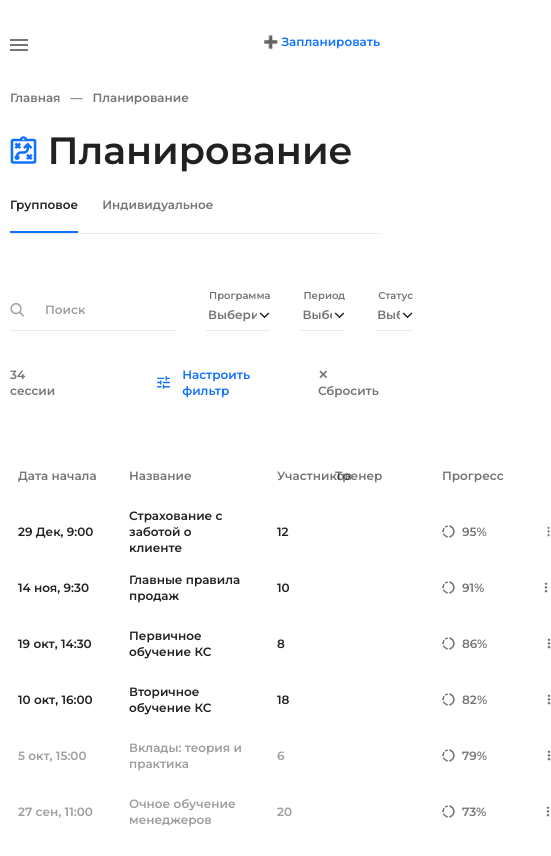
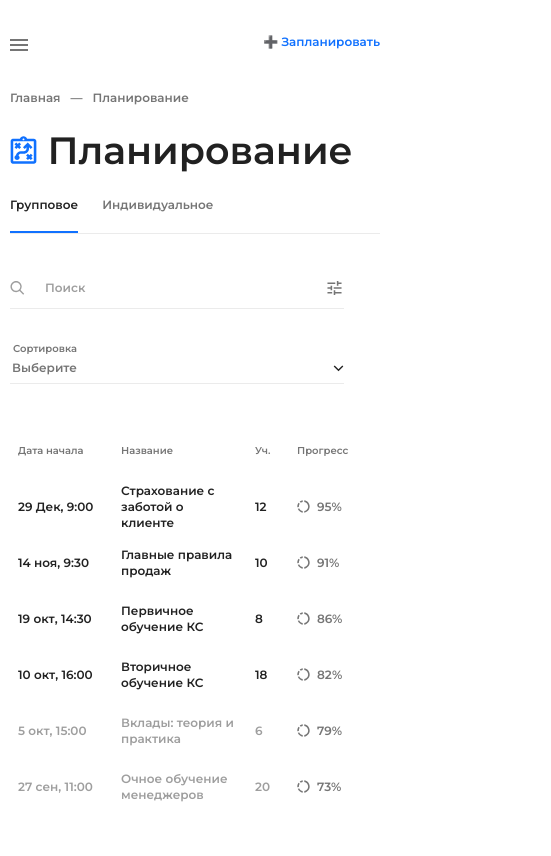
Before and after one commit to sashkaol/Planning, an Angular app in the folder my-app/: page / in a window 390 px wide. Shown: the whole page, 551 px wide, since content can reach past the window. Built offline with nearby package versions, Linux system fonts and the light colour scheme.

Commit message:
adaptive

```diff
--- a/my-app/src/app/app.component.html
+++ b/my-app/src/app/app.component.html
@@ -5,7 +5,7 @@
         <img src="../assets/menu.svg" alt="menu">
       </div>
       <div class="header__button" (click)="openAdd = true">
-        ➕ Запланировать
+        <span>➕ Запланировать</span>
       </div>
     </div>
     <div class="navbar">
--- a/my-app/src/app/app.component.scss
+++ b/my-app/src/app/app.component.scss
@@ -1,4 +1,4 @@
-@import '../styles.scss';
+@import "../styles.scss";
 
 * {
     margin: 0;
@@ -26,9 +26,10 @@
     justify-content: space-between;
     &__burger {
         height: 12px;
+        width: 18px;
     }
     &__button {
-        color: #1071FF;
+        color: #1071ff;
         font-family: $mainFont;
         font-weight: 600;
         font-size: 12px;
@@ -60,3 +61,35 @@
     width: 100%;
     margin: 0 auto;
 }
+@media screen and (max-width: 375px) {
+    .navbar {
+        display: none;
+    }
+    .header {
+        &__button {
+            span {
+                display: none;
+            }
+        }
+        &__burger {
+            display: flex;
+            width: 205px;
+            justify-content: space-between;
+            align-items: center;
+        }
+        &__burger::after {
+            content: "Обучение";
+            color: $active;
+            font-weight: bold;
+            font-size: 14px;
+            line-height: 18px;
+            font-family: $mainFont;
+        }
+        &__button::after {
+            content: url("../assets/plus.svg");
+        }
+        height: 12px;
+        margin-bottom: 24px;
+        margin-top: 35px;
+    }
+}
--- a/my-app/src/app/filters/filters.component.html
+++ b/my-app/src/app/filters/filters.component.html
@@ -1,7 +1,31 @@
 <div class="container">
     <div class="tabs">
         <div id="group" class="tab" [class.active]="isActive == 'group'" (click)="select('group')">Групповое</div>
-        <div id="person" class="tab" [class.active]="isActive == 'person'" (click)="select('person')">Индивидуальное</div>
+        <div id="person" class="tab" [class.active]="isActive == 'person'" (click)="select('person')">Индивидуальное
+        </div>
+    </div>
+    <div class="filters">
+        <div class="fields small">
+            <div class="field search small">
+                <img class="search__icon" src="../../assets/search.svg" alt="search">
+                <input class="search__field" type="text" placeholder="Поиск" />
+                <img class="search__icon" src="../../assets/filtersGrey.svg" alt="filters">
+            </div>
+            <div class="field select small">
+                <label class="field__label">Сортировка</label>
+                <div class="field__select" (click)="open('sorted')">
+                    <input class="field__select__value" readonly [value]="sortedValue"
+                        placeholder="Выберите" />
+                    <img style="max-width: 11px; width: 100%;" src="../../assets/arrow.svg" alt="">
+                </div>
+                <div id="sorted" class="options" [class.open]="isOpen == 'sorted'">
+                    <div class="option" [class.selectedItem]="isSelected.sorted == 'По прогрессу обучения'"
+                        (click)="selectItem('По прогрессу обучения', 'sorted'); isSelected.sorted = 'По прогрессу обучения'">По прогрессу обучения</div>
+                    <div class="option" [class.selectedItem]="isSelected.sorted == 'Не по прогрессу обучения'"
+                        (click)="selectItem('Не по прогрессу обучения', 'sorted'); isSelected.sorted = 'Не по прогрессу обучения'">Не по прогрессу обучения</div>
+                </div>
+            </div>
+        </div>
     </div>
     <div class="filters">
         <div class="fields">
@@ -12,34 +36,44 @@
             <div class="field select">
                 <label class="field__label">Программа</label>
                 <div class="field__select" (click)="open('program')">
-                    <input class="field__select__value" id="select-program" readonly [value]="programValue" placeholder="Выберите"/>
+                    <input class="field__select__value" id="select-program" readonly [value]="programValue"
+                        placeholder="Выберите" />
                     <img style="max-width: 11px; width: 100%;" src="../../assets/arrow.svg" alt="">
                 </div>
                 <div id="program" class="options" [class.open]="isOpen == 'program'">
-                    <div class="option" [class.selectedItem]="isSelected.program == 'Все'" (click)="selectItem('Все', 'program'); isSelected.program = 'Все'">Все</div>
-                    <div class="option" [class.selectedItem]="isSelected.program == 'Не все'" (click)="selectItem('Не все', 'program'); isSelected.program = 'Не все'">Не все</div>
+                    <div class="option" [class.selectedItem]="isSelected.program == 'Все'"
+                        (click)="selectItem('Все', 'program'); isSelected.program = 'Все'">Все</div>
+                    <div class="option" [class.selectedItem]="isSelected.program == 'Не все'"
+                        (click)="selectItem('Не все', 'program'); isSelected.program = 'Не все'">Не все</div>
                 </div>
             </div>
             <div class="field select">
                 <label class="field__label">Период</label>
                 <div class="field__select" (click)="open('period')">
-                    <input class="field__select__value" id="select-period" [value]="periodValue" readonly placeholder="Выберите"/>
+                    <input class="field__select__value" id="select-period" [value]="periodValue" readonly
+                        placeholder="Выберите" />
                     <img style="max-width: 11px; width: 100%;" src="../../assets/arrow.svg" alt="">
                 </div>
                 <div id="period" class="options" [class.open]="isOpen == 'period'">
-                    <div class="option" [class.selectedItem]="isSelected.period == 'Июнь 2019'" (click)="selectItem('Июнь 2019', 'period'); isSelected.period = 'Июнь 2019'">Июнь 2019</div>
-                    <div class="option" [class.selectedItem]="isSelected.period == 'Не Июнь 2019'" (click)="selectItem('Не Июнь 2019', 'period'); isSelected.period = 'Не Июнь 2019'">Не Июнь 2019</div>
+                    <div class="option" [class.selectedItem]="isSelected.period == 'Июнь 2019'"
+                        (click)="selectItem('Июнь 2019', 'period'); isSelected.period = 'Июнь 2019'">Июнь 2019</div>
+                    <div class="option" [class.selectedItem]="isSelected.period == 'Не Июнь 2019'"
+                        (click)="selectItem('Не Июнь 2019', 'period'); isSelected.period = 'Не Июнь 2019'">Не Июнь 2019
+                    </div>
                 </div>
             </div>
             <div class="field select">
                 <label class="field__label">Статус</label>
                 <div class="field__select" (click)="open('status')">
-                    <input class="field__select__value" id="select-status" [value]="statusValue" readonly placeholder="Выберите"/>
+                    <input class="field__select__value" id="select-status" [value]="statusValue" readonly
+                        placeholder="Выберите" />
                     <img style="max-width: 11px; width: 100%;" src="../../assets/arrow.svg" alt="">
                 </div>
                 <div id="status" class="options" [class.open]="isOpen == 'status'">
-                    <div class="option" [class.selectedItem]="isSelected.status == 'Все'" (click)="selectItem('Все', 'status'); isSelected.status = 'Все'">Все</div>
-                    <div class="option" [class.selectedItem]="isSelected.status == 'Не все'" (click)="selectItem('Не все', 'status'); isSelected.status = 'Не все'">Не все</div>
+                    <div class="option" [class.selectedItem]="isSelected.status == 'Все'"
+                        (click)="selectItem('Все', 'status'); isSelected.status = 'Все'">Все</div>
+                    <div class="option" [class.selectedItem]="isSelected.status == 'Не все'"
+                        (click)="selectItem('Не все', 'status'); isSelected.status = 'Не все'">Не все</div>
                 </div>
             </div>
         </div>
@@ -47,8 +81,11 @@
             <div class="other__text">34 сессии</div>
             <div class="other__button settings">
                 <img class="filters" src="../../assets/filters.svg" alt="filters">
-                Настроить фильтр</div>
-            <div class="other__button drop" (click)="periodValue = ''; programValue = ''; statusValue = ''; isSelected.status = ''; isSelected.period = ''; isSelected.program = ''">&#10005; Сбросить</div>
+                Настроить фильтр
+            </div>
+            <div class="other__button drop"
+                (click)="periodValue = ''; programValue = ''; statusValue = ''; isSelected.status = ''; isSelected.period = ''; isSelected.program = ''">
+                &#10005; Сбросить</div>
         </div>
     </div>
 </div>
--- a/my-app/src/app/filters/filters.component.scss
+++ b/my-app/src/app/filters/filters.component.scss
@@ -1,9 +1,4 @@
-@import "../../styles.scss";
 @import '../../app/fields/elements.scss';
-$active: rgba(0, 0, 0, 0.87);
-$passive: rgba(0, 0, 0, 0.54);
-$selected: #1071ff;
-$hover: #f6f6f6;
 
 .container {
     max-width: 1146px;
@@ -63,3 +58,39 @@ $hover: #f6f6f6;
     margin-right: 30px;
     display: flex;
 }
+.fields.small {
+    display: none;
+}
+@media screen and (max-width: 600px) {
+    .container {
+        .other {
+            display: none;
+        }
+        .fields {
+            display: none;
+        }
+        .fields.small {
+            display: block;
+            margin-right: 0;
+            margin-left: auto;
+            margin-top: 0;
+            .field.small {
+                max-width: 334px;
+                width: 100%;
+                margin-top: 34px;
+            }
+            .search__field {
+                width: 280px;
+            }
+            .options {
+                z-index: 1000;
+                max-width: 335px;
+                width: 100%;
+            }
+            .field__select__value {
+                max-width: 330px;
+                width: 100%;
+            }
+        }
+    }
+}
--- a/my-app/src/app/filters/filters.component.ts
+++ b/my-app/src/app/filters/filters.component.ts
@@ -10,9 +10,11 @@ export class FiltersComponent {
     isSelected = {
         program: '',
         period: '',
-        status: ''
+        status: '',
+        sorted: ''
     }
     isOpen = '';
+    sortedValue = '';
     programValue = '';
     periodValue = '';
     statusValue = '';
@@ -40,6 +42,9 @@ export class FiltersComponent {
                 case 'period':
                 this.periodValue = value
                 break;
+                case 'sorted':
+                this.sortedValue = value
+                break;
             default:
                 break;
         }
--- a/my-app/src/app/list/list.component.html
+++ b/my-app/src/app/list/list.component.html
@@ -2,7 +2,7 @@
     <ul class="title">
         <li class="item date">Дата начала</li>
         <li class="item plan">Название</li>
-        <li class="item participants">Участников</li>
+        <li class="item participants head">Участников</li>
         <li class="item coach">Тренер</li>
         <li class="item progress">Прогресс</li>
         <li class="item"></li>
--- a/my-app/src/app/list/list.component.scss
+++ b/my-app/src/app/list/list.component.scss
@@ -8,7 +8,7 @@ $animBackGroung: background 0.3s ease-out;
     line-height: 16px;
     margin-top: 55px;
     color: rgba(0, 0, 0, 0.87);
-    max-width: 1162px;
+    // max-width: 1162px;
     width: 100%;
     position: relative;
     .menu {
@@ -50,7 +50,7 @@ $animBackGroung: background 0.3s ease-out;
     } @else if $tab == participants {
         margin-right: 32px;
         max-width: 104px;
-        min-width: 26px;
+        min-width: 10px;
     } @else if $tab == coach {
         margin-right: 87px;
         max-width: 48px;
@@ -136,3 +136,24 @@ $animBackGroung: background 0.3s ease-out;
 .context.open {
     display: block;
 }
+@media screen and (max-width: 600px) {
+    .list {
+        margin-top: 45px;
+        .coach {display: none;}
+        .date {margin-right: 16px;}
+        .plan {margin-right: 16px;}
+        .participants.head {
+            color: #fff;
+        }
+        .participants.head::before {
+            color: $passive;
+            content: 'Уч.';
+        }
+        .points {
+            display: none;
+        }
+        .title {
+            font-size: 10px;
+        }
+    }
+}
--- a/my-app/src/app/newPlan/newPlan.component.scss
+++ b/my-app/src/app/newPlan/newPlan.component.scss
@@ -1,4 +1,3 @@
-@import "../../styles.scss";
 @import '../fields/elements.scss';
 
 .new {
--- a/my-app/src/app/planning/planning.component.scss
+++ b/my-app/src/app/planning/planning.component.scss
@@ -15,3 +15,8 @@
         width: 100%;
     }
 }
+@media screen and (max-width: 375px) {
+    .title {
+        display: none;
+    }
+}
```
Also changed, not shown: my-app/src/assets/filtersGrey.svg (added), my-app/src/assets/plus.svg (added).
